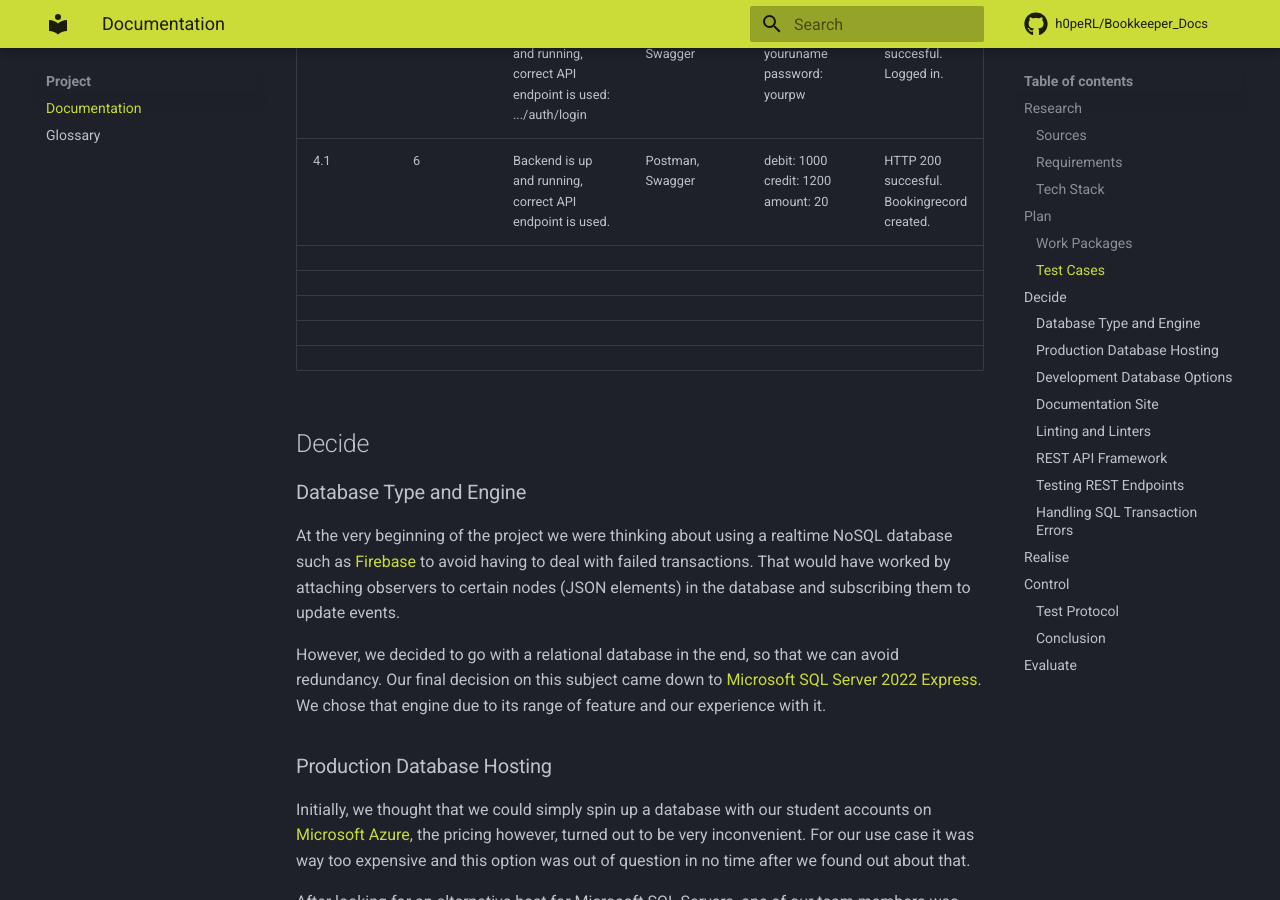
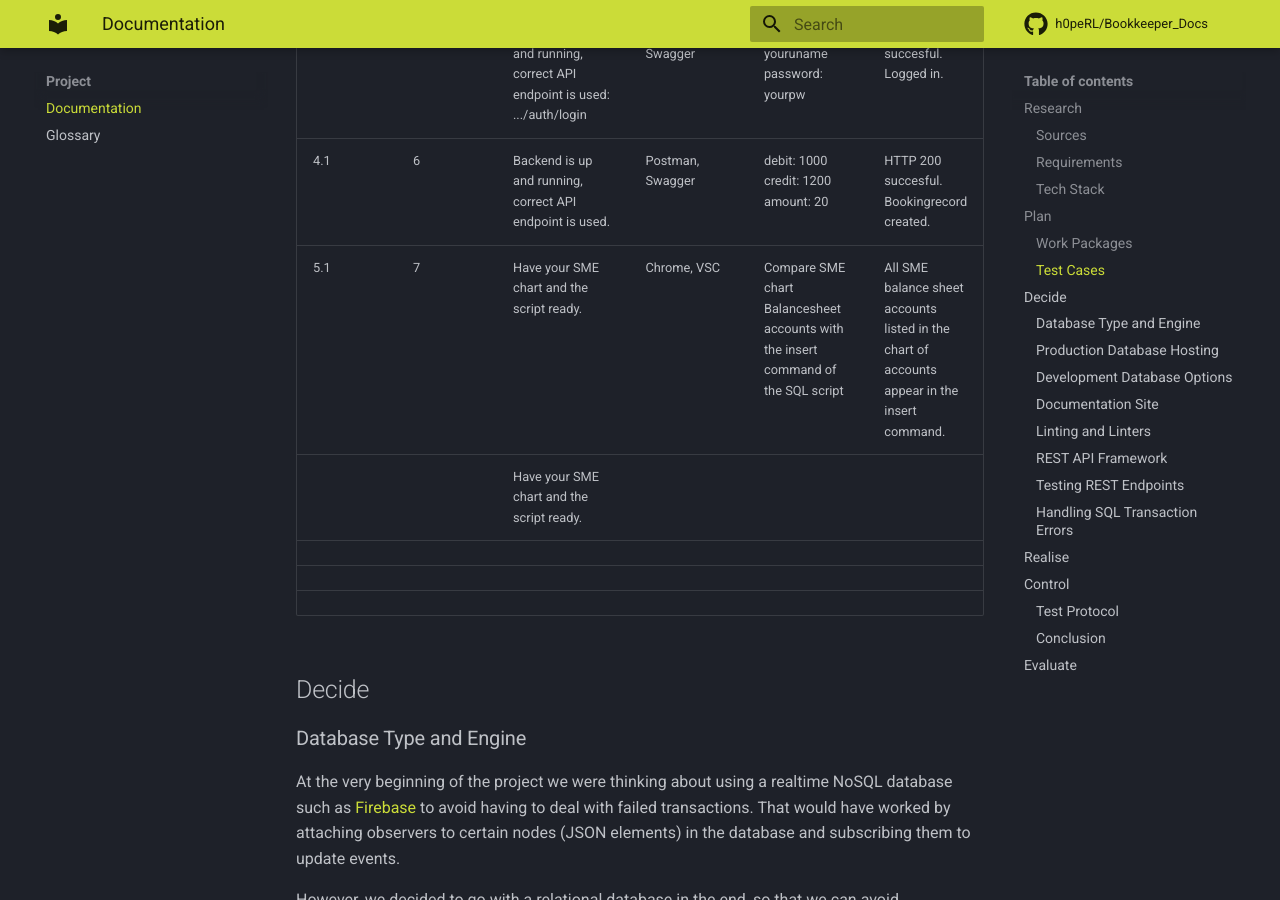
Before and after one commit to h0peRL/Bookkeeper_Docs, an MkDocs documentation site: the page built from docs/project/documentation.md, in a window 1280 px wide and 900 px high, scrolled down 3639 px. Built offline with MkDocs 1.6.1 and Material for MkDocs 9.7.7, drawn with Linux system fonts in a browser that asks for light colours; comment, search, counter and statistics services are not loaded.

```diff
--- a/docs/project/documentation.md
+++ b/docs/project/documentation.md
@@ -75,17 +75,17 @@ total lessons: 35 * 3 = 105
 
 ### Test Cases
 
-| Testf.<br />Nr. | Anf.<br />Nr. | Voraussetzungen                                                            | Testumgebung     | Eingabe/Aktion                                                        | Erw. Ausgabe                               |
-| --------------- | ------------- | -------------------------------------------------------------------------- | ---------------- | --------------------------------------------------------------------- | :----------------------------------------- |
-| 1.1             | 3             | Unittest for multifuctionality is crated.                                  | VS, .NET 8.0 LTS | Start the unittest which is used to test the multiuser functionality. | Unittest is succesfull.                    |
-| 2.1             | 4             | Backend is up and running, correct API endpoint is used: .../auth/register | Postman, Swagger | name: youruname<br />password: yourpw                                 | HTTP 200 succesful. User created           |
-| 3.1             | 5             | Backend is up and running, correct API endpoint is used: .../auth/login    | Postman, Swagger | name: youruname<br />password: yourpw                                 | HTTP 200 succesful. Logged in.             |
-| 4.1             | 6             | Backend is up and running, correct API endpoint is used.                   | Postman, Swagger | debit: 1000 credit: 1200 amount: 20                                   | HTTP 200 succesful. Bookingrecord created. |
-|                 |               |                                                                            |                  |                                                                       |                                            |
-|                 |               |                                                                            |                  |                                                                       |                                            |
-|                 |               |                                                                            |                  |                                                                       |                                            |
-|                 |               |                                                                            |                  |                                                                       |                                            |
-|                 |               |                                                                            |                  |                                                                       |                                            |
+| Testf.<br />Nr. | Anf.<br />Nr. | Voraussetzungen                                                            | Testumgebung     | Eingabe/Aktion                                                                    | Erw. Ausgabe                                                                                 |
+| --------------- | ------------- | -------------------------------------------------------------------------- | ---------------- | --------------------------------------------------------------------------------- | :------------------------------------------------------------------------------------------- |
+| 1.1             | 3             | Unittest for multifuctionality is crated.                                  | VS, .NET 8.0 LTS | Start the unittest which is used to test the multiuser functionality.             | Unittest is succesfull.                                                                      |
+| 2.1             | 4             | Backend is up and running, correct API endpoint is used: .../auth/register | Postman, Swagger | name: youruname<br />password: yourpw                                             | HTTP 200 succesful. User created                                                             |
+| 3.1             | 5             | Backend is up and running, correct API endpoint is used: .../auth/login    | Postman, Swagger | name: youruname<br />password: yourpw                                             | HTTP 200 succesful. Logged in.                                                               |
+| 4.1             | 6             | Backend is up and running, correct API endpoint is used.                   | Postman, Swagger | debit: 1000 credit: 1200 amount: 20                                               | HTTP 200 succesful. Bookingrecord created.                                                   |
+| 5.1             | 7             | Have your SME chart and the script ready.                                  | Chrome, VSC      | Compare SME chart Balancesheet accounts with the insert command of the SQL script | All SME balance sheet accounts listed in the chart of accounts appear in the insert command. |
+|                 |               | Have your SME chart and the script ready.                                  |                  |                                                                                   |                                                                                              |
+|                 |               |                                                                            |                  |                                                                                   |                                                                                              |
+|                 |               |                                                                            |                  |                                                                                   |                                                                                              |
+|                 |               |                                                                            |                  |                                                                                   |                                                                                              |
 
 ## Decide
 
```
